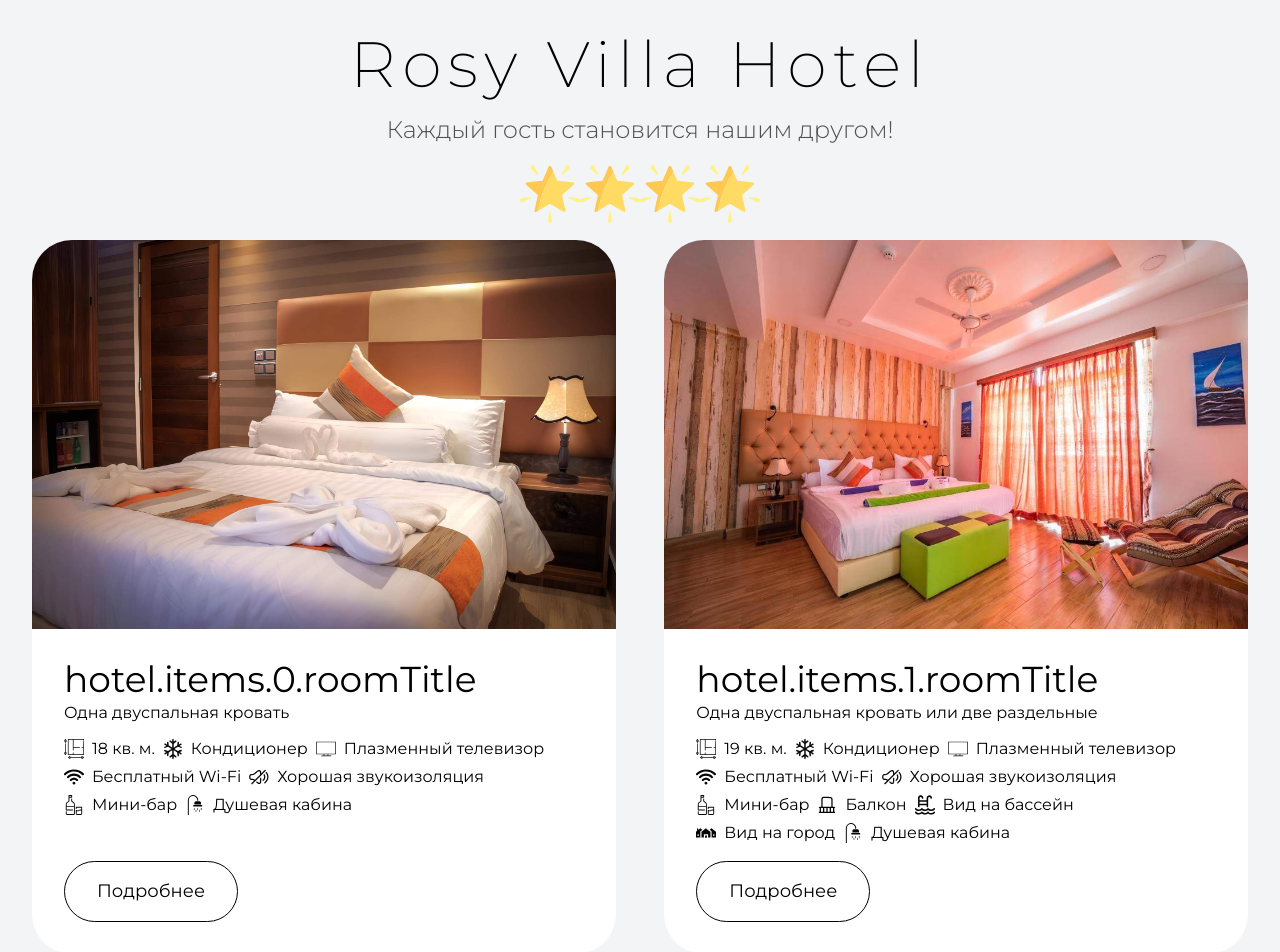
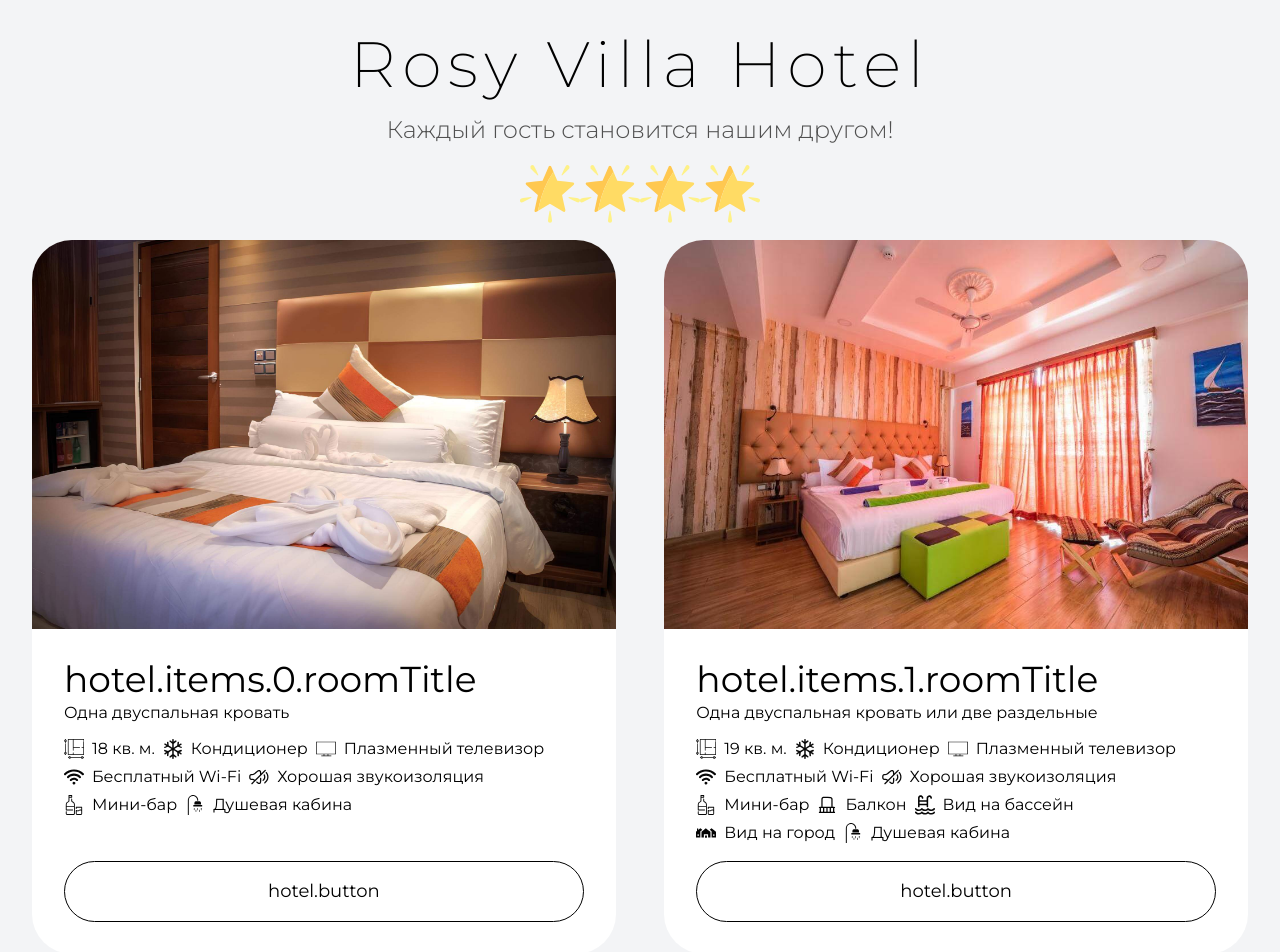
Before and after one commit to RostislavIvanov/maldives-landing, a React (Vite) app: page /rosyVillaHotel in a window 1280 px wide. Shown: the top 952 px of the page. Built offline with nearby package versions, Linux system fonts and the light colour scheme.

Commit message:
Перевод кнопки

```diff
--- a/src/components/RoomCard/RoomCard.tsx
+++ b/src/components/RoomCard/RoomCard.tsx
@@ -1,13 +1,13 @@
 import Button from '~/components/UI/Button/Button.tsx';
 import { FC } from 'react';
-import { roomDataType } from '~/data/hotelRoomsIconData.ts';
 import classes from './RoomCard.module.css';
+import { useTranslate } from '~/hooks/useTranslate/useTranslate.ts';
 
 type RoomCardProps = {
     image: string;
     roomTitle: string;
     roomSubtitle: string;
-    iconData: roomDataType[];
+    iconData: { icon: string, text: string }[];
     openModal: (images: string[], text: string) => void;
     modalImages?: string[];
     modalText: string;
@@ -23,6 +23,8 @@ const RoomCard: FC<RoomCardProps> = (
         openModal,
     }) => {
     const onItemClick = () => openModal(modalImages, modalText);
+    const t = useTranslate('hotel');
+
     return (
         <div className={classes.roomCard}>
             <img src={image} alt=""/>
@@ -38,9 +40,9 @@ const RoomCard: FC<RoomCardProps> = (
                     )}
                 </div>
                 <div className={classes.roomCard__btn}>
-                    <div>
-                        <Button onClick={onItemClick}>Подробнее</Button>
-                    </div>
+                    <Button onClick={onItemClick}>
+                        {t('button')}
+                    </Button>
                 </div>
             </div>
         </div>
```
